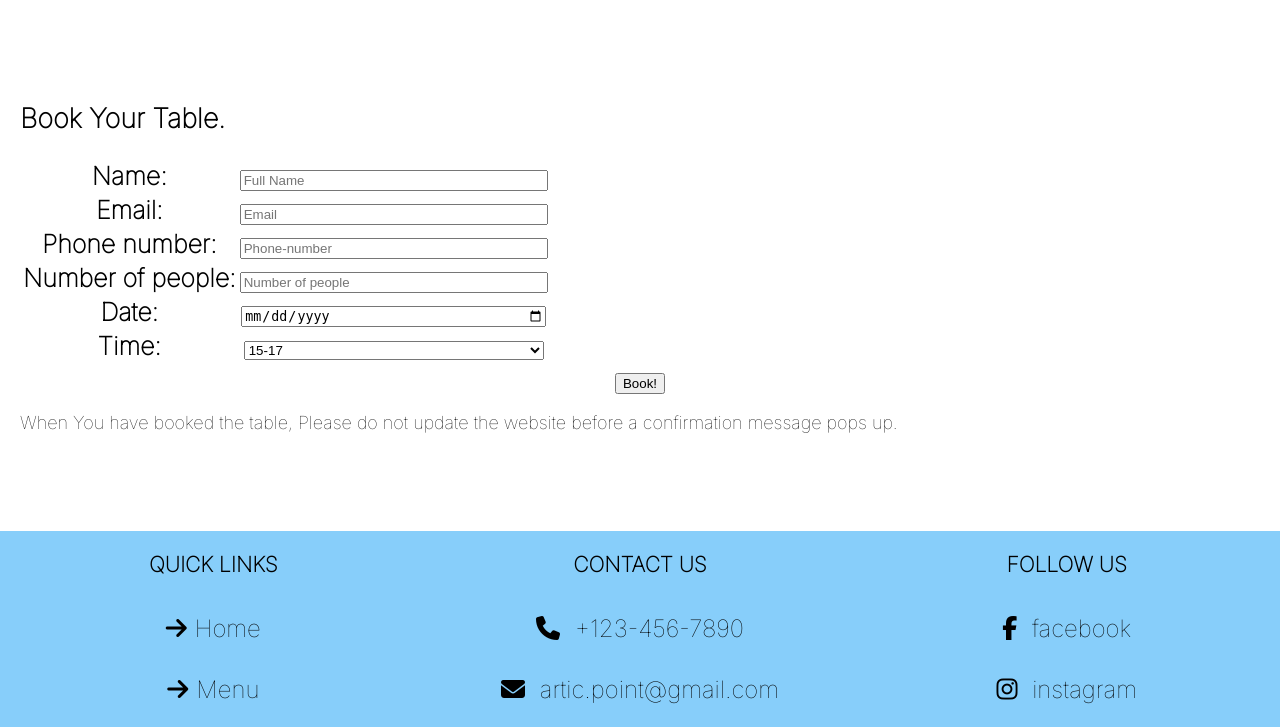
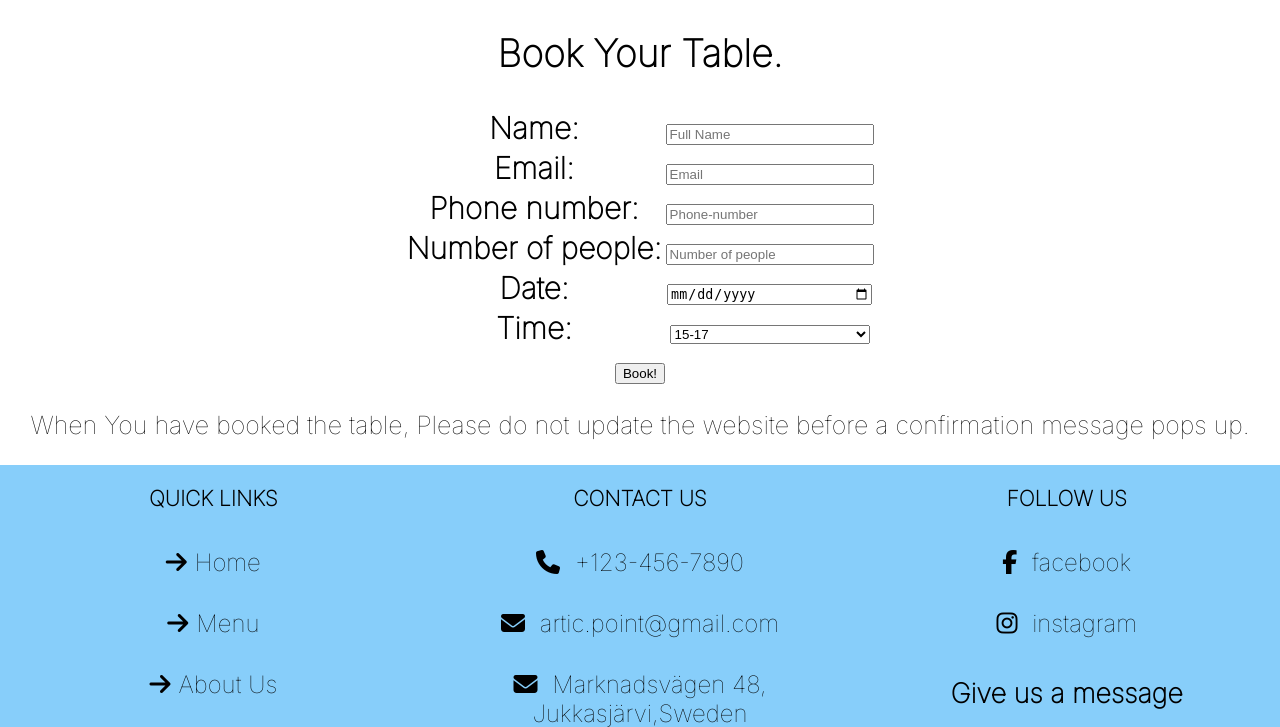
Before and after one commit to matgus217/Artic-Point, a Django app: page /book.html in a window 1280 px wide. Shown: the part 160-887 px from the top of the page. Run offline with Django 3.2, Linux system fonts and the light colour scheme; some libraries are stand-ins or nearby versions; some web fonts are replaced.

Commit message:
Add styles in css

```diff
--- a/pages/forms.py
+++ b/pages/forms.py
@@ -14,17 +14,17 @@ sittingTimes = [('3-5', '15-17'), ('5-7', '17-19'), ('7-9', '19-21'),]
 
 class Reserve_table_form(ModelForm):
     name = forms.CharField(widget=forms.TextInput(
-        attrs={'placeholder': 'Full Name', 'style': 'width: 300px;', 'class': 'form-control'}))
+        attrs={'placeholder': 'Full Name', 'style': 'width: 200px;', 'class': 'form-control'}))
     email = forms.EmailField(widget=forms.EmailInput(
-        attrs={'placeholder': 'Email', 'style': 'width: 300px;', 'class': 'form-control'}))
+        attrs={'placeholder': 'Email', 'style': 'width: 200px;', 'class': 'form-control'}))
     phone_number = forms.IntegerField(widget=forms.TextInput(
-        attrs={'placeholder': 'Phone-number', 'style': 'width: 300px;', 'class': 'form-control'}))
+        attrs={'placeholder': 'Phone-number', 'style': 'width: 200px;', 'class': 'form-control'}))
     number_of_people = forms.IntegerField(widget=forms.NumberInput(
-        attrs={'placeholder': 'Number of people', 'style': 'width: 300px;', 'class': 'form-control'}))
+        attrs={'placeholder': 'Number of people', 'style': 'width: 200px;', 'class': 'form-control'}))
     date = forms.DateField(widget=forms.NumberInput(
-        attrs={'placeholder': 'Which day do you wish to visit us?', 'class': 'form-control', 'type': 'date', 'style': 'width: 300px;'}))
+        attrs={'placeholder': 'Which day do you wish to visit us?', 'class': 'form-control', 'type': 'date', 'style': 'width: 200px;'}))
     time = forms.ChoiceField(choices=sittingTimes, widget=forms.Select(
-        attrs={'placeholder': 'What time do you want to visit us?', 'style': 'width: 300px;', 'class': 'form-control'}))
+        attrs={'placeholder': 'What time do you want to visit us?', 'style': 'width: 200px;', 'class': 'form-control'}))
 
     class Meta:
         model = Reservation
--- a/pages/templates/pages/book.html
+++ b/pages/templates/pages/book.html
@@ -64,11 +64,11 @@
     <section class="container-fluid" id="book-bg">
     <div class="main-wrap">
         <div class="cover_ 1 cover_sm">
-            <div class="container">
-                <div class="row align-items-center justify-content-center">
+            <div class="container-booking">
+                <div class="book">
                     <div class="col-md-7">
                         <h2 class="reservation-heading">Book Your Table.</h2>
-                        <div id="book-table">
+                        <div class="book-table">
                             <form method="POST" action="" enctype="multipart/form-data" id="book-form">
                                 {% csrf_token %}
                                 <table>
--- a/static/css/style.css
+++ b/static/css/style.css
@@ -428,15 +428,6 @@ a {
     font-weight: 400;
 }
 
-#book-table {
-    color: black;
-    margin-left: auto;
-    margin-right: auto;
-    font-weight: bold;
-    text-align: center;
-    font-size: 25px;
-}
-
 @media (min-width: 768px) {
     #section_2 .owl-item {
         padding: 0 20px;
@@ -497,6 +488,27 @@ a {
 .reservetion-heading {
     text-align: center;
 }
+
+.container-fluid {
+    text-align: center;
+    margin-left: auto;
+    margin-right: auto;
+    font-size: 25px;
+}
+
+.book-table {
+    color: black;
+    font-weight: bold;
+    text-align: center;
+    font-size: 30px;
+}
+
+
+table {
+    margin-left: auto;
+    margin-right: auto;
+}
+
 @media (min-width: 850px) {
     .timeline-post:nth-child(odd) .date-wrapper {
         right: -85px;
```
